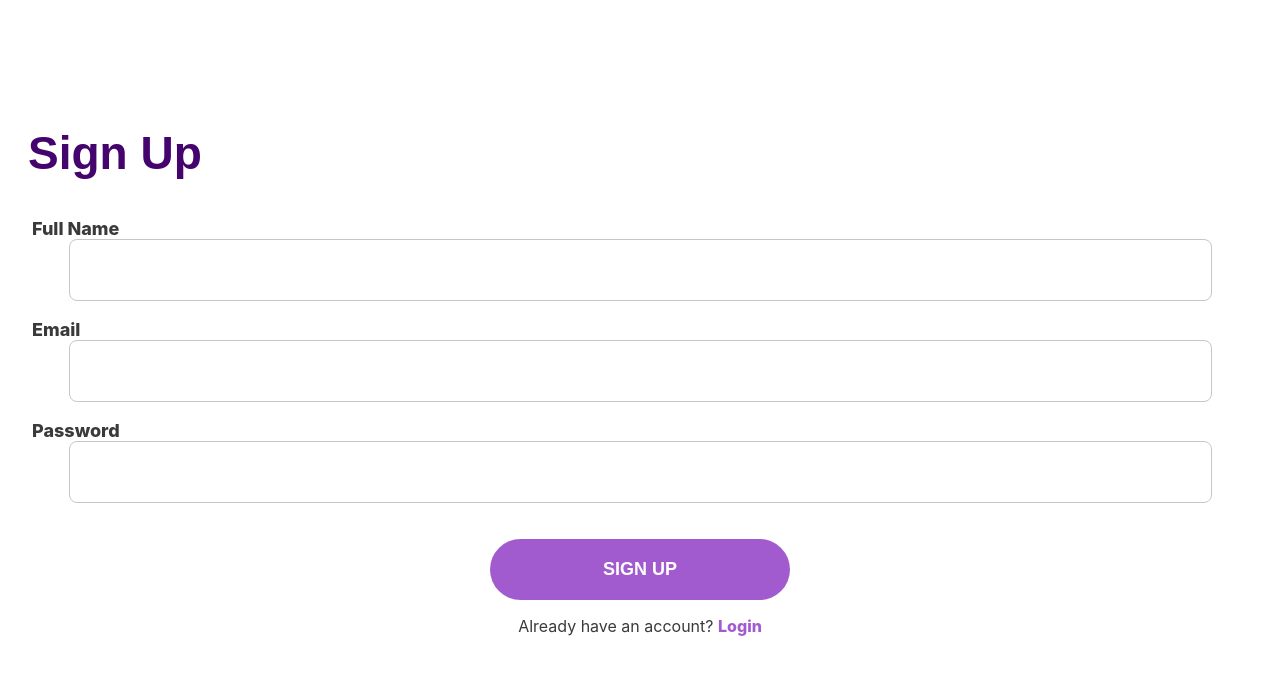
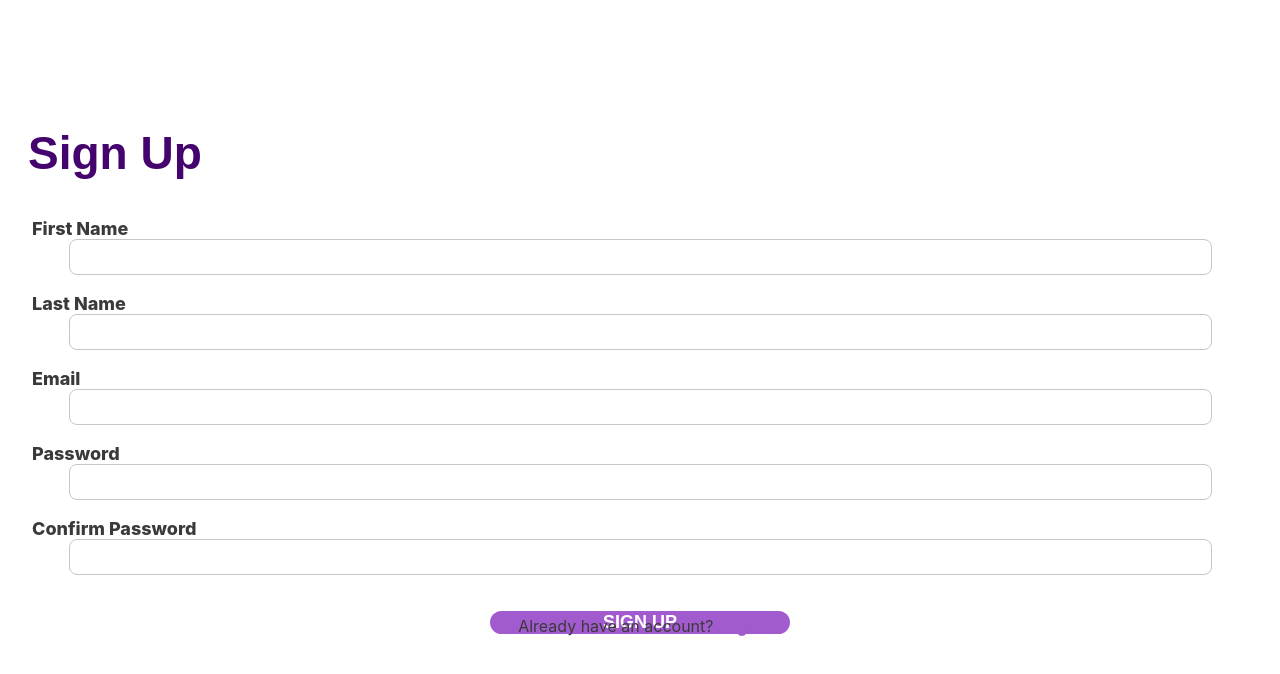
Before and after one commit to williamyap90/fe-just-choose, a React (Create React App) app: page /signup-page in a window 1280 px wide. Shown: the top 674 px of the page. Built offline with nearby package versions, Linux system fonts and the light colour scheme; a web font is replaced by a local one.

Commit message:
create user func

```diff
--- a/src/API-Funcs/API.ts
+++ b/src/API-Funcs/API.ts
@@ -53,3 +53,10 @@ export const fetchUserByEmail = async (userLogin: any) => {
     const response = await reviewsAPI.get(`/users/${userLogin.email}`);
     return response.data.user;
 };
+
+export const postUser = async (postBody: any) => {
+    console.log('Posting user with postBody:')
+    console.log(postBody)
+    const response = await reviewsAPI.post('/users', postBody);
+    return response.data.user;
+}
--- a/src/Components/SignUpPage.tsx
+++ b/src/Components/SignUpPage.tsx
@@ -1,18 +1,70 @@
+import { useState } from 'react';
 import { Link } from 'react-router-dom';
+import { isGetAccessorDeclaration } from 'typescript';
+import { postUser } from '../API-Funcs/API';
+import { useHistory } from 'react-router-dom';
+
 
 const SignUpPage = () => {
+
+    const [formInput, setFormInput] = useState<any>({
+        firstName : '',
+        lastName : '',
+        email : '',
+        password : '',
+        confirmPassword : '',
+    });
+
+    const handleChange = (e: any) => {
+        setFormInput((currFormInput: any) => {
+            const newFormInput = {...currFormInput};
+            newFormInput[e.target.id] = e.target.value;
+            return newFormInput;
+        })
+    }
+    const history = useHistory();
+    const goLogin = () => {
+        history.push('/login-page');
+    };
+
+    const handleSubmit = (e: any) => {
+        console.log('submitting');
+        e.preventDefault();
+        if(formInput.firstName.length >= 2 && formInput.lastName.length >= 2 && formInput.email.length >= 4 && formInput.password.length >= 5 && formInput.password === formInput.confirmPassword ) {
+           console.log('Creating user....')
+            postUser(formInput).then((response) => {
+                goLogin();
+            });
+        } else {
+            console.log('Form not filled in properly')
+        }
+    }
+    console.log(formInput);
     return (
         <section className="UserForm">
             <h1 className="page-header page-header-signup">Sign Up</h1>
-            <form className="signup-form">
-                <label className="input-label" htmlFor="fullName">
-                    Full Name
+            <form onSubmit={handleSubmit} className="signup-form">
+                <label className="input-label" htmlFor="firstName">
+                    First Name
                 </label>
                 <input
                     className="input-textbox"
                     type="text"
-                    name="fullName"
-                    id="fullName"
+                    name="firstName"
+                    id="firstName"
+                    value={formInput.firstName}
+                    onChange={handleChange}
+                />
+                <label className="input-label" htmlFor="lastName">
+                Last Name
+                </label>
+                <input
+                    className="input-textbox"
+                    type="text"
+                    name="lastName"
+                    id="lastName"
+                    value={formInput.lastName}
+                    onChange={handleChange}
                 />
                 <label className="input-label" htmlFor="email">
                     {' '}
@@ -23,20 +75,36 @@ const SignUpPage = () => {
                     type="email"
                     name="email"
                     id="email"
+                    value={formInput.email}
+                    onChange={handleChange}
                 />
-                <label className="input-label" htmlFor="passwordField">
+                <label className="input-label" htmlFor="password">
                     {' '}
                     Password{' '}
                 </label>
                 <input
                     className="input-textbox"
                     type="password"
-                    name="passwordField"
-                    id="passwordField"
+                    name="password"
+                    id="password"
+                    value={formInput.password}
+                    onChange={handleChange}
+                />
+                   <label className="input-label" htmlFor="confirmPassword">
+                    {' '}
+                    Confirm Password{' '}
+                </label>
+                <input
+                    className="input-textbox"
+                    type="password"
+                    name="confirmPassword"
+                    id="confirmPassword"
+                    value={formInput.confirmPassword}
+                    onChange={handleChange}
                 />
                 <input
                     className="secondary-button secondary-button-login"
-                    type="button"
+                    type="submit"
                     value="Sign Up"
                 />
             </form>
```
Also changed, not shown: 1 other file (tests, documents, lock files or other folders).
